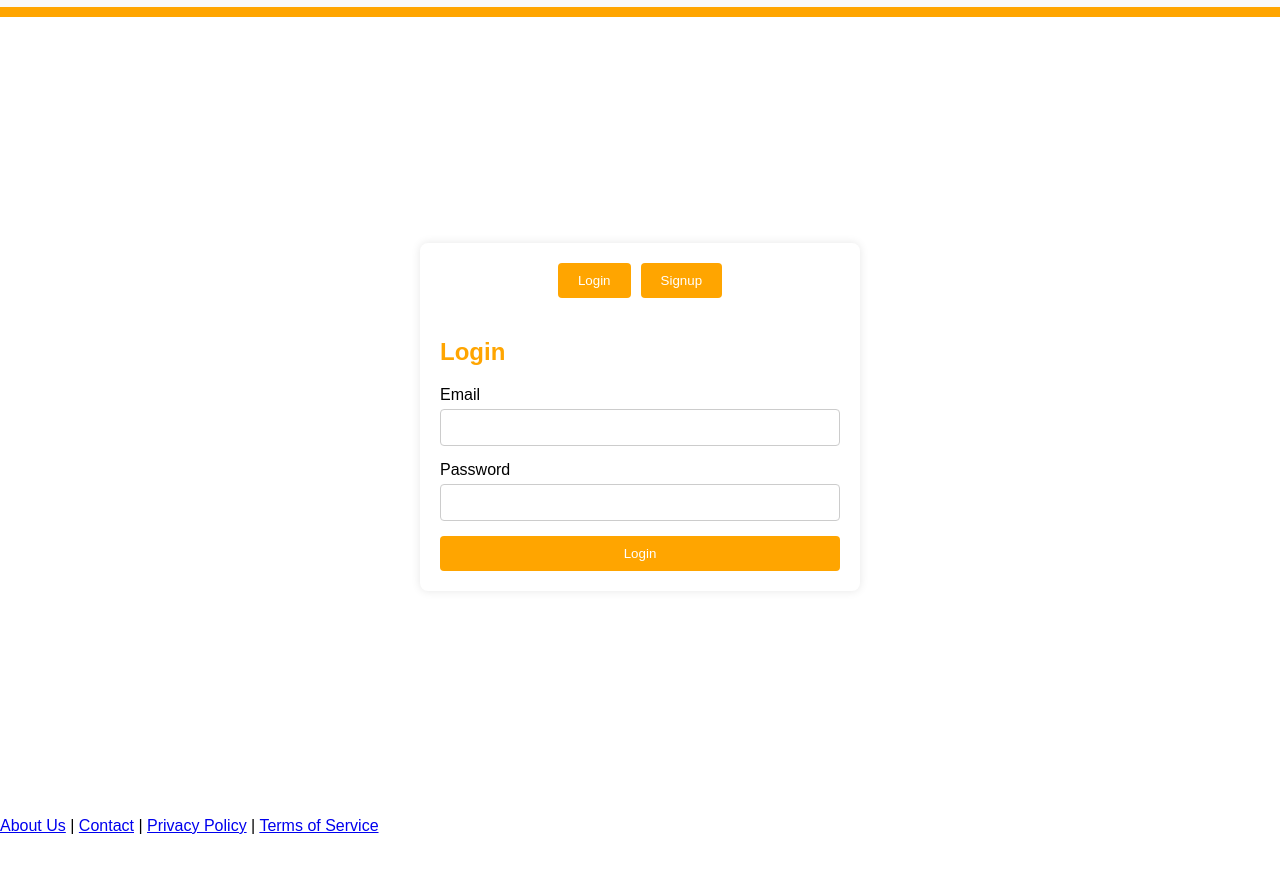
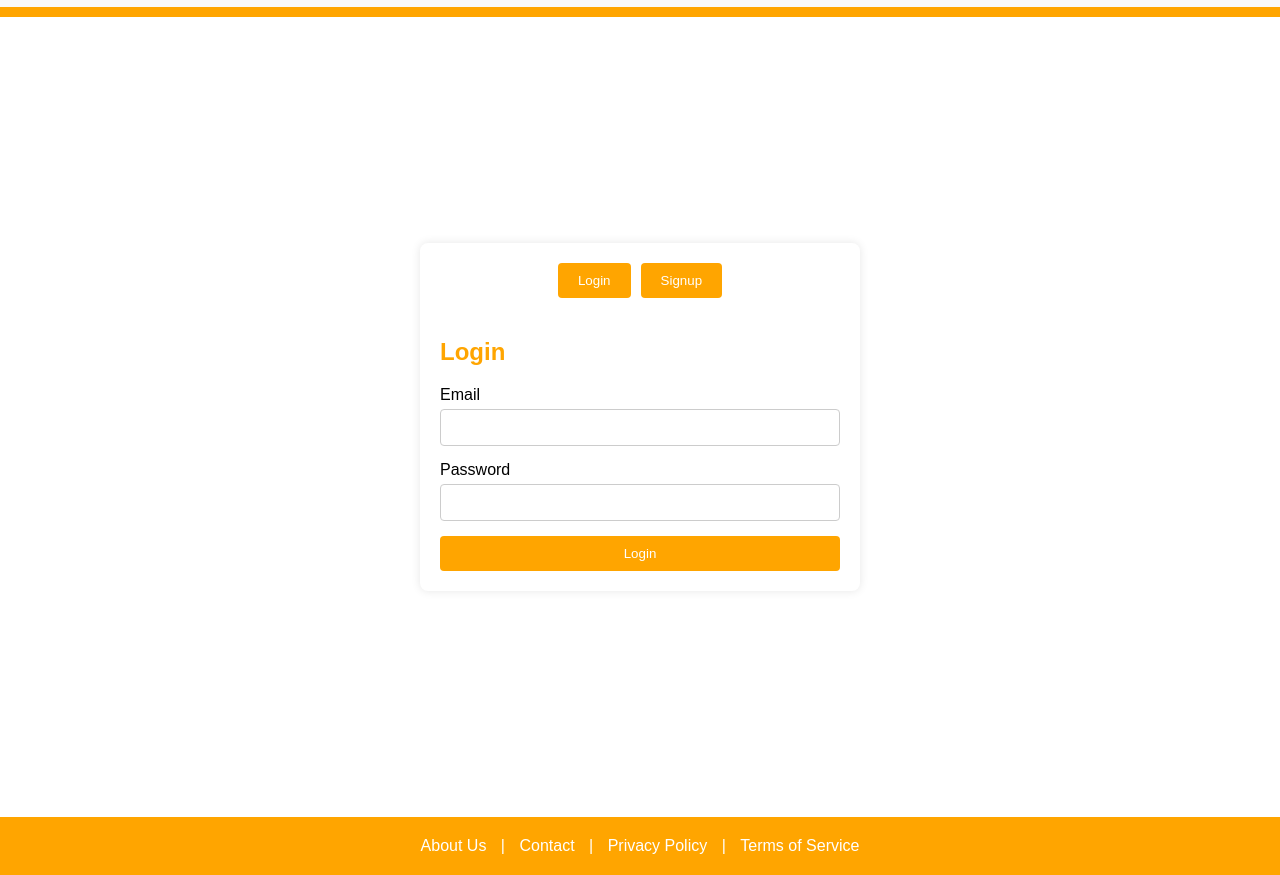
Before and after one commit to emilio51-sv/Chef-s-Connect, a website: page LoginSignUp.html in a window 1280 px wide. Shown: the part 91-966 px from the top of the page. Before the commit the page ends 926 px from the top, so only its background shows below. Drawn offline with Linux system fonts and the light colour scheme.

Commit message:
Update styleLoginSignup.css

```diff
--- a/styleLoginSignup.css
+++ b/styleLoginSignup.css
@@ -158,3 +158,17 @@ header {
 .form button:hover {
   background-color: #e69500;
 }
+
+/* Footer */
+footer {
+  background-color: orange;
+  color: white;
+  padding: 20px;
+  text-align: center;
+}
+
+footer a {
+  color: white;
+  margin: 0 10px;
+  text-decoration: none;
+}
```
